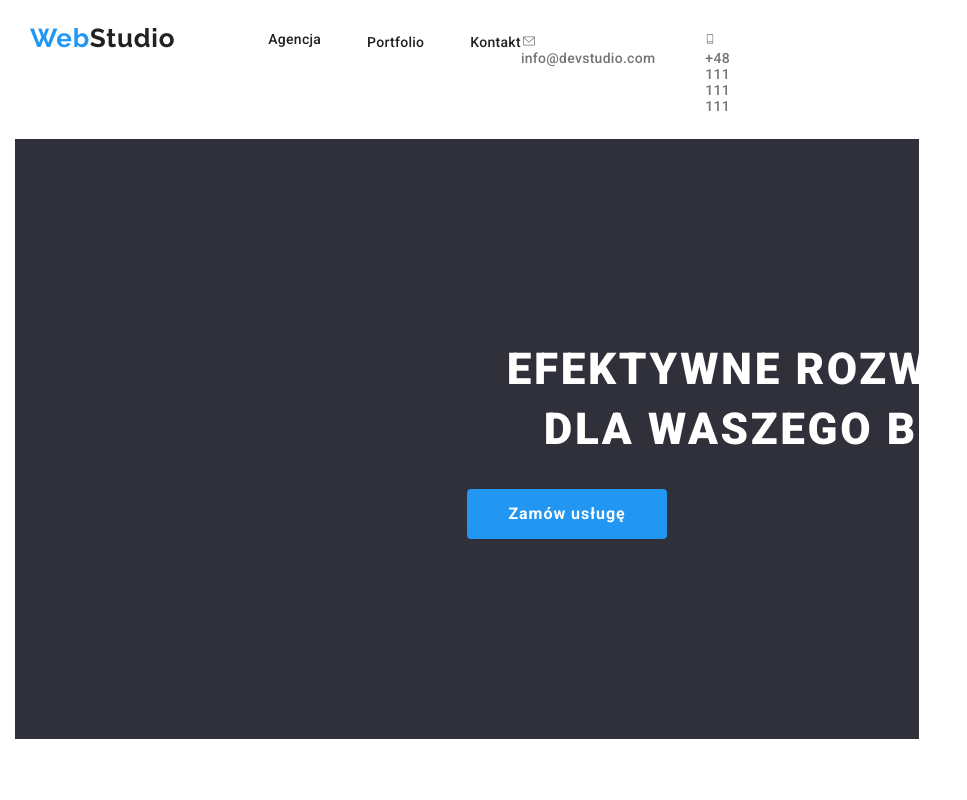
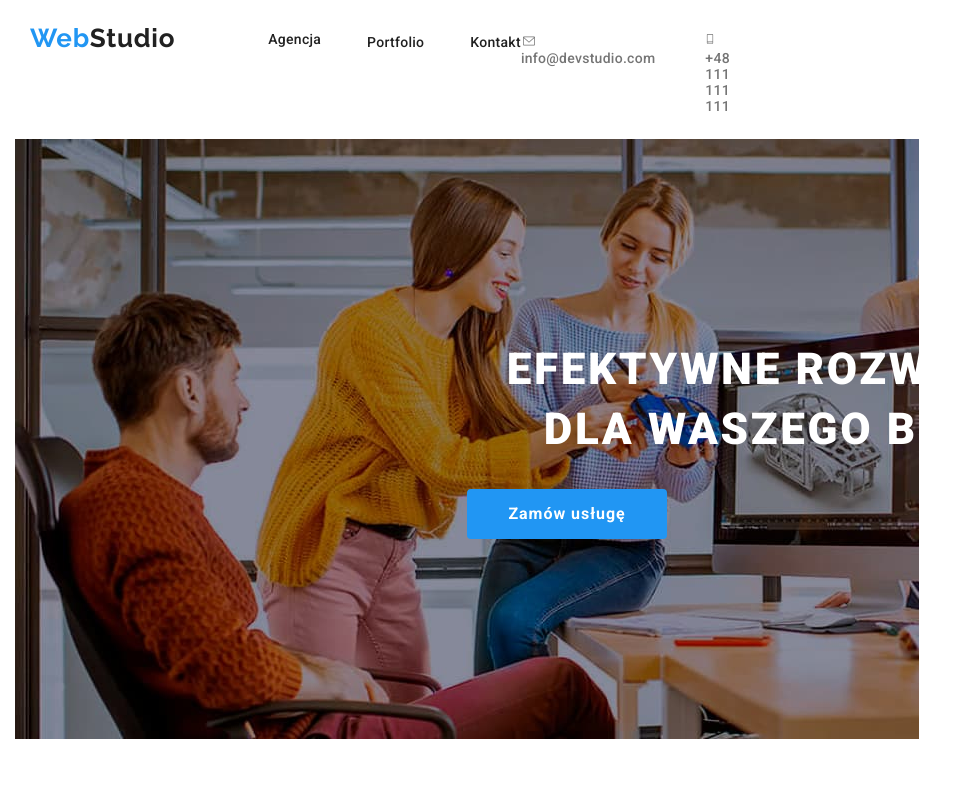
Before and after one commit to M1S4H/goit-markup-hw-07, a plain HTML site: page index.html in a window 1280 px wide. Shown: the top 800 px of the page, without its empty margins (0-967 px from the left). Drawn offline with Linux system fonts and the light colour scheme; the site is published under a folder, as on GitHub Pages, so addresses that start at the root find nothing.

Commit message:
M1S4H
naprawa zdjęcia

```diff
--- a/css/styles.css
+++ b/css/styles.css
@@ -210,7 +210,7 @@ header li {
   background-color: #2f303a;
   padding: 200px 452px 200px 452px;
   margin: 0 auto;
-  background-image: url("/images/start.jpg");
+  background-image: url("../images/start.jpg");
 }
 .head-text {
   font-weight: 900;
```
